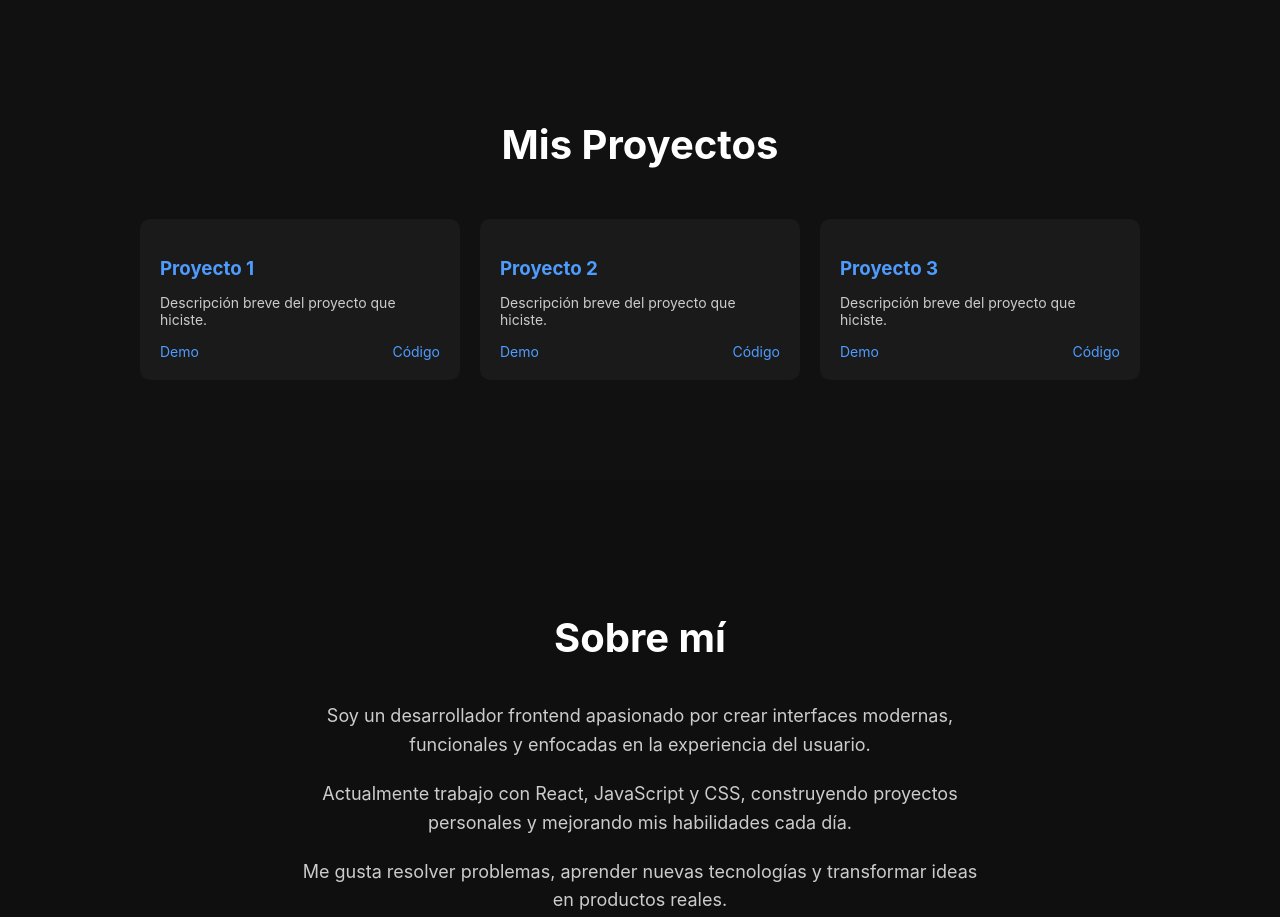
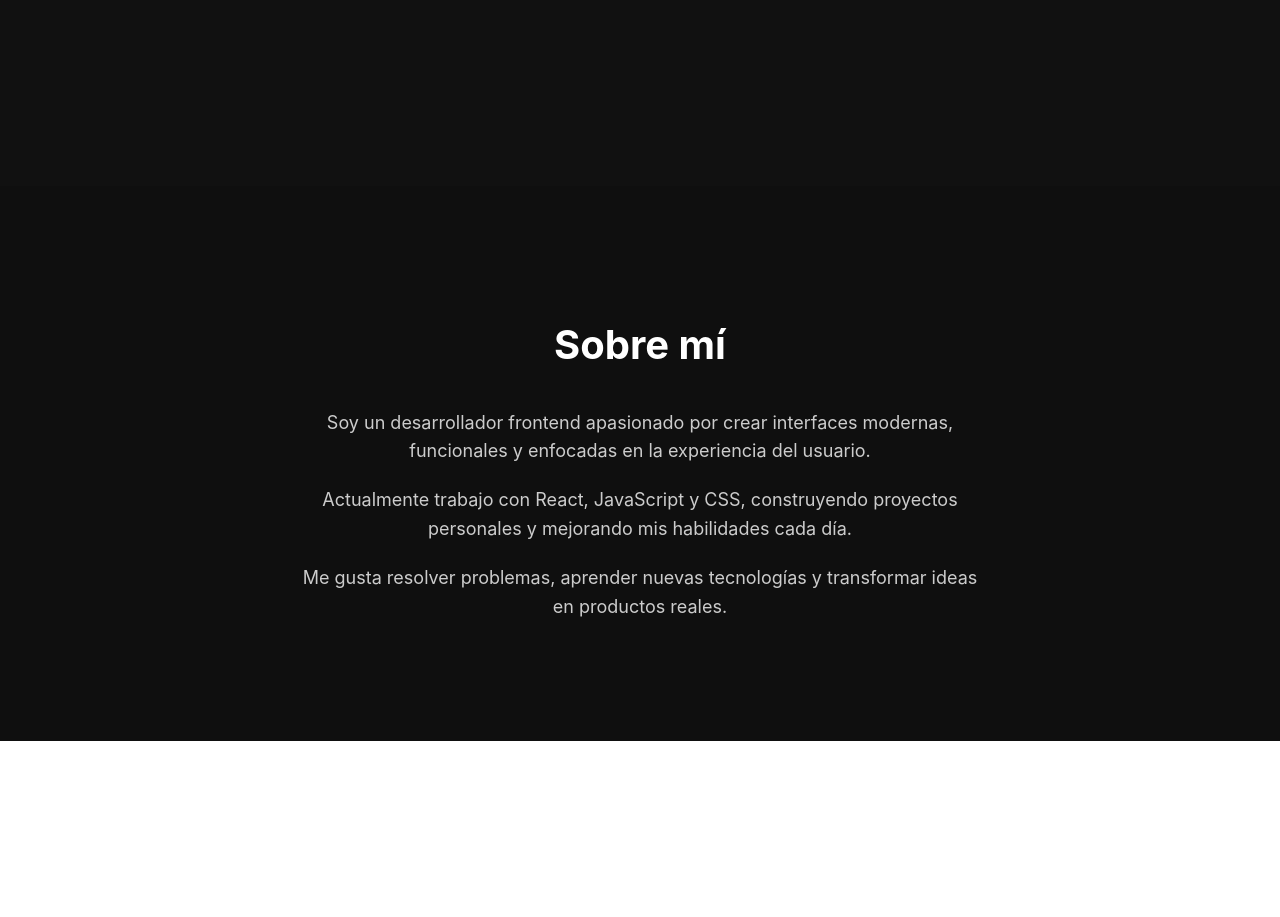
Before and after one commit to ovidio-alejandro/portafolio, a React (Create React App) app: page / in a window 1280 px wide. Shown: the part 1540-2457 px from the top of the page. After the commit the page ends 2281 px from the top, so only its background shows below. Built offline with nearby package versions, Linux system fonts and the light colour scheme.

Commit message:
arreglando un error en el archivo Projects.js

```diff
--- a/src/sections/Projects/Projects.js
+++ b/src/sections/Projects/Projects.js
@@ -4,11 +4,11 @@ function Projects() {
   return (
     <section className="projects" id="projects">
 
-      <h2 className="projects-title">Mis Proyectos</h2>
+     { /*<h2 className="projects-title">Mis Proyectos</h2>
 
       <div className="projects-container">
 
-        {/* Proyecto 1 */}
+
         <div className="project-card">
           <h3>Proyecto 1</h3>
           <p>Descripción breve del proyecto que hiciste.</p>
@@ -19,7 +19,7 @@ function Projects() {
           </div>
         </div>
 
-        {/* Proyecto 2 */}
+
         <div className="project-card">
           <h3>Proyecto 2</h3>
           <p>Descripción breve del proyecto que hiciste.</p>
@@ -30,7 +30,7 @@ function Projects() {
           </div>
         </div>
 
-        {/* Proyecto 3 */}
+
         <div className="project-card">
           <h3>Proyecto 3</h3>
           <p>Descripción breve del proyecto que hiciste.</p>
@@ -41,7 +41,7 @@ function Projects() {
           </div>
         </div>
 
-      </div>
+      </div>*/}
 
     </section>
   );
```
